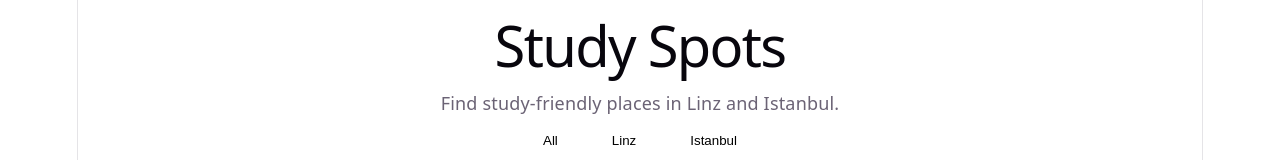
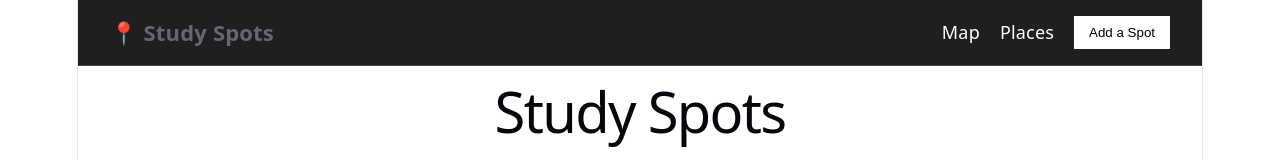
Before and after one commit to selcandalkilic/study_spots, a React (Vite) app: page / in a window 1280 px wide. Shown: the top 160 px of the page. Built offline with nearby package versions, Linux system fonts and the light colour scheme; no server answers; the database is empty.

Commit message:
Add navbar

```diff
--- a/src/App.css
+++ b/src/App.css
@@ -301,3 +301,63 @@ button {
 .review-card small {
   color: #bbbbbb;
 }
+.navbar {
+  width: 100%;
+  padding: 16px 32px;
+  background-color: #1f1f1f;
+  border-bottom: 1px solid #444;
+  display: flex;
+  justify-content: space-between;
+  align-items: center;
+  box-sizing: border-box;
+}
+
+.navbar-logo {
+  font-size: 22px;
+  font-weight: bold;
+}
+
+.navbar-links {
+  display: flex;
+  align-items: center;
+  gap: 20px;
+}
+
+.navbar-links a {
+  color: white;
+  text-decoration: none;
+}
+
+.navbar-links a:hover {
+  text-decoration: underline;
+}
+
+.navbar-links button {
+  margin: 0;
+}
+html {
+  scroll-behavior: smooth;
+}
+
+section {
+  scroll-margin-top: 80px;
+}
+#map {
+  margin-top: 24px;
+}
+
+#places {
+  margin-top: 40px;
+}
+#map {
+  padding-top: 40px;
+  min-height: 600px;
+}
+
+#places {
+  padding-top: 40px;
+  min-height: 600px;
+}
+.navbar-links a {
+  cursor: pointer;
+}
--- a/src/App.jsx
+++ b/src/App.jsx
@@ -4,6 +4,7 @@ import "./App.css";
 import PlaceList from "./components/PlaceList";
 import PlaceDetails from "./components/PlaceDetails";
 import { supabase } from "./supabaseClient";
+import Navbar from "./components/Navbar";
 
 function App() {
   const [selectedCity, setSelectedCity] = useState("All");
@@ -58,6 +59,7 @@ if (loading) {
 
   return (
     <div>
+      <Navbar />
       <h1>Study Spots</h1>
       <p>Find study-friendly places in Linz and Istanbul.</p>
 
--- /dev/null
+++ b/src/components/Navbar.jsx
@@ -0,0 +1,15 @@
+function Navbar() {
+  return (
+    <nav className="navbar">
+      <div className="navbar-logo">📍 Study Spots</div>
+
+      <div className="navbar-links">
+        <a href="#map">Map</a>
+        <a href="#places">Places</a>
+        <button>Add a Spot</button>
+      </div>
+    </nav>
+  );
+}
+
+export default Navbar;
```
